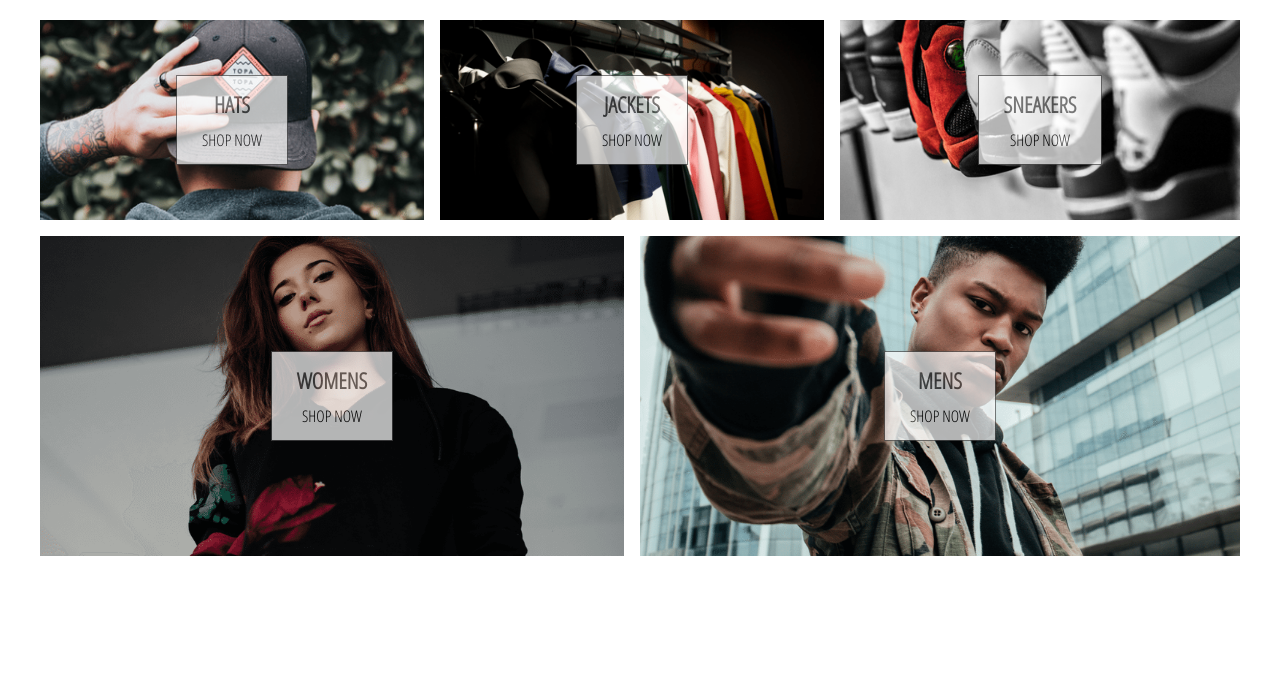
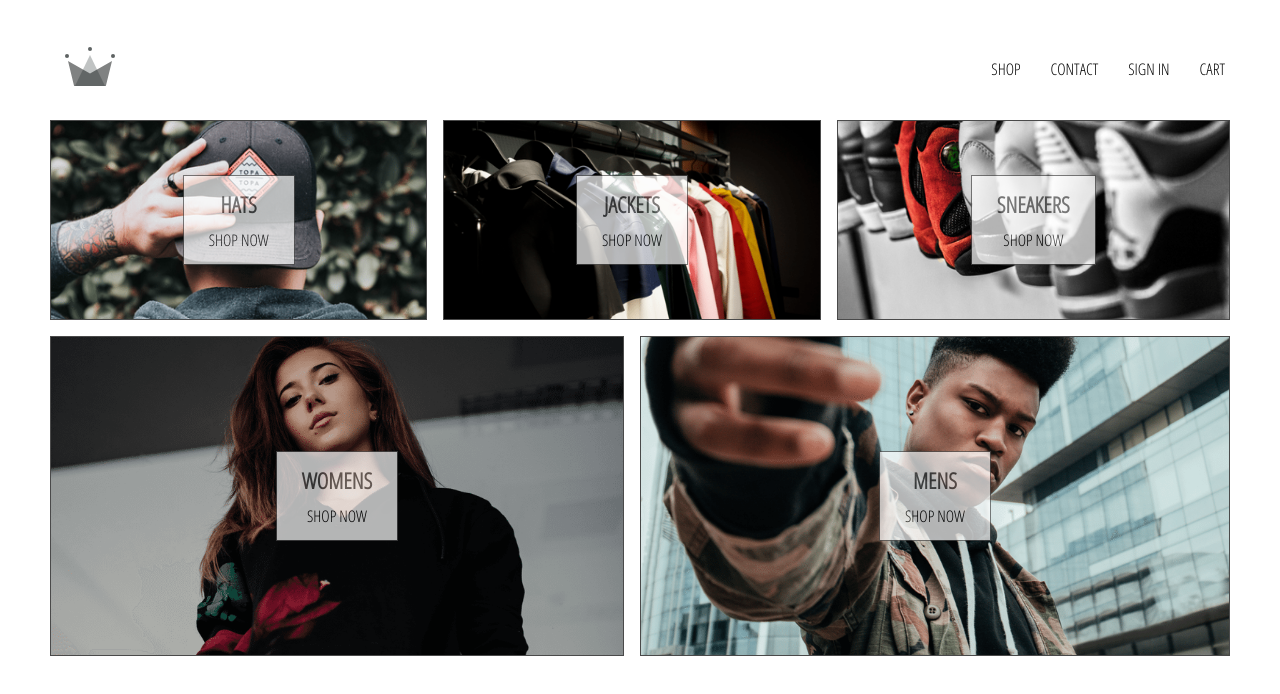
Before and after one commit to mohammadmaninang94/crwn-clothingv5, a React (Create React App) app: page / in a window 1280 px wide. Shown: the top 694 px of the page. Built offline with nearby package versions, Linux system fonts and the light colour scheme.

Commit message:
added header and links to home, shop and contact page

```diff
--- a/public/index.html
+++ b/public/index.html
@@ -25,7 +25,7 @@
       work correctly both with client-side routing and a non-root public URL.
       Learn how to configure a non-root public URL by running `npm run build`.
     -->
-    <title>React App</title>
+    <title>CRWN Clothing</title>
   </head>
   <body>
     <noscript>You need to enable JavaScript to run this app.</noscript>
--- a/src/App.js
+++ b/src/App.js
@@ -1,5 +1,6 @@
 import { Switch, Route } from 'react-router-dom';
 
+import Header from './components/header/header.component';
 import HomePage from './pages/home-page/home-page.component';
 import ShopPage from './pages/shop-page/shop-page.component';
 
@@ -8,8 +9,9 @@ import './App.scss';
 function App() {
   return (
     <div className="container">
+      <Header />
       <Switch>
-        <Route exact path='/' render={() => <HomePage />}/>
+        <Route exact path='/' render={() => <HomePage />} />
         <Route path='/shop' render={() => <ShopPage />} />
       </Switch>
     </div>
--- a/src/App.scss
+++ b/src/App.scss
@@ -1,3 +1,3 @@
 .container {
-  margin: 2rem 4rem;
+  margin: 2rem 5rem;
 }
--- a/src/components/header/header.component.jsx
+++ b/src/components/header/header.component.jsx
@@ -1,5 +1,21 @@
+import { NavLink } from 'react-router-dom';
+
+import { ReactComponent as Logo } from '../../assests/image/4.2 crown.svg';
+
+import './header.styles.scss';
+
 const Header = () => (
-
+    <header className='header'>
+        <NavLink className='header__link header__link-logo' activeClassName='header__link--active' exact to='/'>
+            <Logo />
+        </NavLink>
+        <nav className='header__nav-links'>
+            <NavLink className='header__link' activeClassName='header__link--active' to='/shop'>shop</NavLink>
+            <NavLink className='header__link' activeClassName='header__link--active' to='/contact'>contact</NavLink>
+            <NavLink className='header__link' activeClassName='header__link--active' to='/signin'>sign in</NavLink>
+            <NavLink className='header__link' activeClassName='header__link--active' to='/'>cart</NavLink>
+        </nav>
+    </header>
 );
 
 export default Header;
--- a/src/components/header/header.styles.scss
+++ b/src/components/header/header.styles.scss
@@ -0,0 +1,32 @@
+.header {
+  height: 10rem;
+  //   margin-bottom: 2.5rem;
+
+  display: flex;
+  justify-content: space-between;
+  align-items: center;
+
+  &__link-logo {
+    flex: 0 0 7rem;
+  }
+
+  &__nav-links {
+    flex: 0 0 calc(100% - 7rem);
+    height: 100%;
+
+    display: flex;
+    justify-content: flex-end;
+    align-items: center;
+  }
+
+  &__link {
+    &:link,
+    &:visited {
+      font-size: 1.6rem;
+      text-transform: uppercase;
+      text-decoration: none;
+      padding: 1rem 1.5rem;
+      color: var(--color-black);
+    }
+  }
+}
--- a/src/components/menu-item/menu-item.styles.scss
+++ b/src/components/menu-item/menu-item.styles.scss
@@ -2,6 +2,7 @@
   height: 100%;
   position: relative;
   overflow: hidden;
+  border: 1px solid var(--color-black-light);
 
   display: flex;
   justify-content: center;
--- a/src/index.scss
+++ b/src/index.scss
@@ -22,5 +22,7 @@ body {
 
 :root {
   --color-white: #fff;
+
+  --color-black: #000;
   --color-black-light: rgb(74, 74, 74);
 }
```
Also changed, not shown: src/components/directory/directory.styles.scss (+5 -5 lines), src/assests/image/4.2 crown.svg (added).
